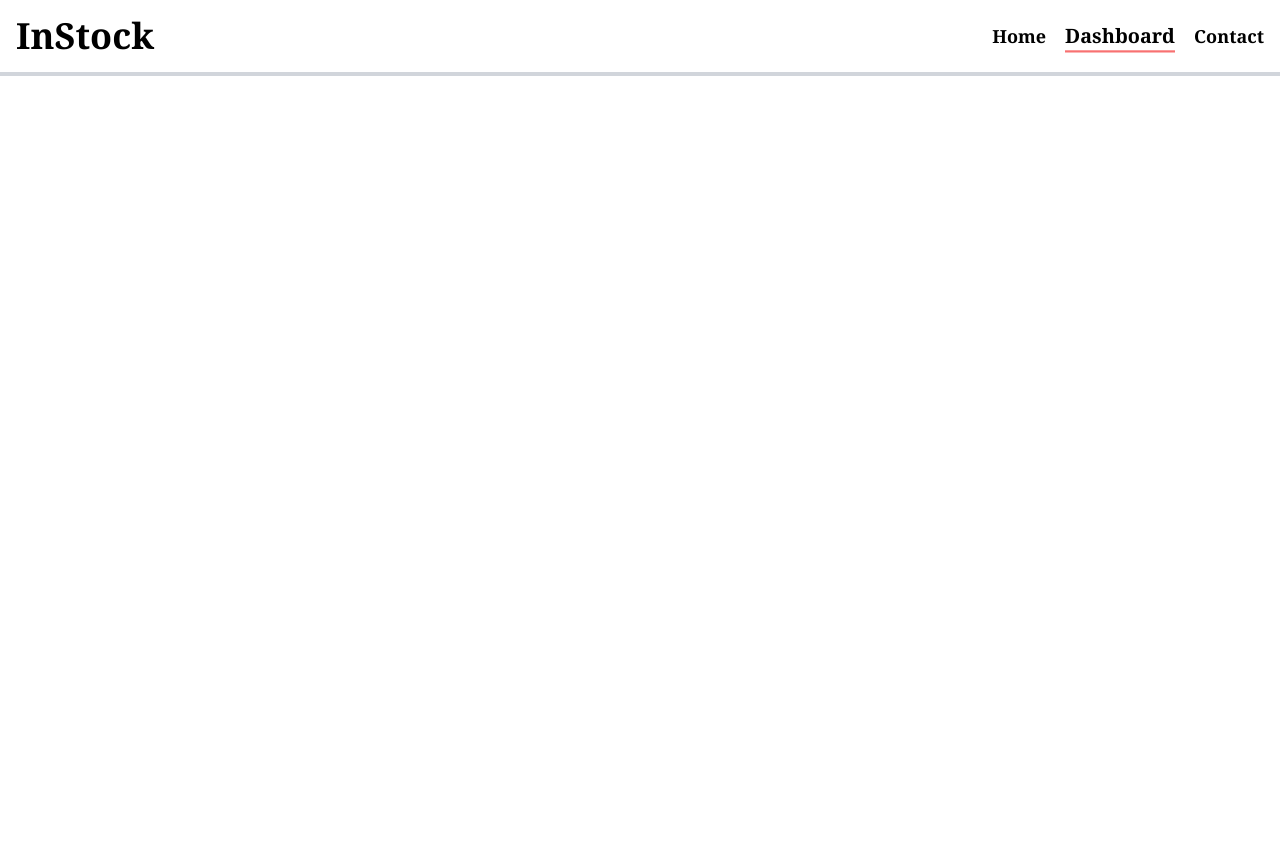
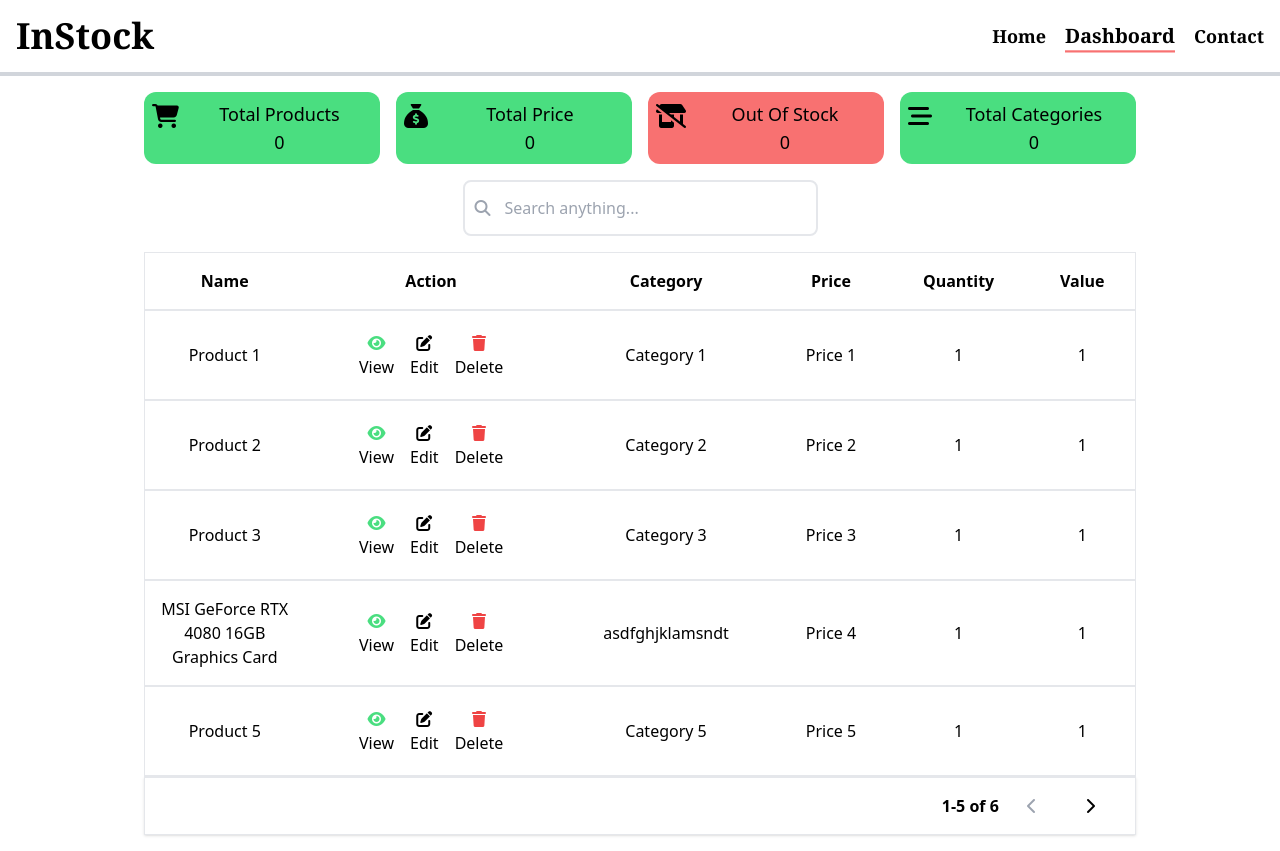
Before and after one commit to Roopaksh1/inventory-app, a React (Vite) app in the folder frontend/: page /dashboard in a window 1280 px wide. Before the commit the page ends 800 px from the top, so only its background shows below. Built offline with nearby package versions, Linux system fonts and the light colour scheme.

Commit message:
Add dashboard page

```diff
--- /dev/null
+++ b/frontend/src/components/SearchBar.jsx
@@ -0,0 +1,25 @@
+import { useRef } from 'react';
+
+const SearchBar = ({ search = '', setSearch }) => {
+  const input = useRef();
+  const handleSearch = () => {
+    setSearch(input.current.value);
+  };
+  return (
+    <div className="relative">
+      <div className="absolute top-4 left-3">
+        <i className="fa fa-search text-gray-400 z-20 hover:text-gray-500"></i>
+      </div>
+      <input
+        type="text"
+        className="h-14 pl-10 pr-20 rounded-lg z-0 focus:shadow focus:outline-none border-2"
+        placeholder="Search anything..."
+        value={search}
+        onInput={handleSearch}
+        ref={input}
+      />
+    </div>
+  );
+};
+
+export default SearchBar;
--- a/frontend/src/index.css
+++ b/frontend/src/index.css
@@ -2,8 +2,15 @@
 @tailwind components;
 @tailwind utilities;
 
-*, *::after, *::before {
+*,
+*::after,
+*::before {
   padding: 0;
   margin: 0;
   box-sizing: border-box;
 }
+
+th,
+td {
+  padding: 1rem;
+}
--- a/frontend/src/pages/Dashboard/Dashboard.jsx
+++ b/frontend/src/pages/Dashboard/Dashboard.jsx
@@ -1,5 +1,106 @@
-const Dashboard = () => {
-  return
-}
+import { useState } from 'react';
+import SearchBar from '../../components/SearchBar';
+import ProductTable from './productTable';
+
+const products = [
+  {
+    id: 1,
+    name: 'Product 1',
+    category: 'Category 1',
+    price: 'Price 1',
+    quantity: '1',
+    value: '1',
+  },
+  {
+    id: 2,
+    name: 'Product 2',
+    category: 'Category 2',
+    price: 'Price 2',
+    quantity: '1',
+    value: '1',
+  },
+  {
+    id: 3,
+    name: 'Product 3',
+    category: 'Category 3',
+    price: 'Price 3',
+    quantity: '1',
+    value: '1',
+  },
+  {
+    id: 4,
+    name: 'MSI GeForce RTX 4080 16GB Graphics Card',
+    category: 'asdfghjklamsndt',
+    price: 'Price 4',
+    quantity: '1',
+    value: '1',
+  },
+  {
+    id: 5,
+    name: 'Product 5',
+    category: 'Category 5',
+    price: 'Price 5',
+    quantity: '1',
+    value: '1',
+  },
+  {
+    id: 6,
+    name: 'Product 6',
+    category: 'Category 6',
+    price: 'Price 6',
+    quantity: '1',
+    value: '1',
+  },
+];
+
+const Dashboard = ({
+  totalProducts = 0,
+  totalPrice = 0,
+  outOfStock = 0,
+  totalCategory = 0,
+}) => {
+  const [productName, setProductName] = useState('');
+
+  return (
+    <main className="flex-grow p-4 flex flex-col items-center gap-4 sm:w-[80%] sm:self-center">
+      <div className="text-lg sm:text-base md:text-lg flex flex-col gap-4 sm:flex-row sm:self-stretch">
+        <div className="flex gap-2 text-center bg-green-400 rounded-xl p-2 sm:flex-grow sm:basis-0">
+          <i className="fa-solid fa-cart-shopping text-2xl"></i>
+          <p className="flex-grow">
+            Total Products
+            <br />
+            {totalProducts}
+          </p>
+        </div>
+        <div className="flex gap-2 text-center bg-green-400 rounded-xl p-2 sm:flex-grow sm:basis-0">
+          <i className="fa-solid fa-sack-dollar text-2xl"></i>
+          <p className="flex-grow">
+            Total Price
+            <br />
+            {totalPrice}
+          </p>
+        </div>
+        <div className="flex gap-2 text-center bg-red-400 rounded-xl p-2 sm:flex-grow sm:basis-0">
+          <i className="fa-solid fa-shop-slash text-2xl"></i>
+          <p className="flex-grow">
+            Out Of Stock
+            <br />
+            {outOfStock}
+          </p>
+        </div>
+        <div className="flex gap-2 text-center bg-green-400 rounded-xl p-2 sm:flex-grow sm:basis-0">
+          <i className="fa-solid fa-bars-staggered text-2xl"></i>
+          <p className="flex-grow">
+            Total Categories
+            <br />
+            {totalCategory}
+          </p>
+        </div>
+      </div>
+      <SearchBar search={productName} setSearch={setProductName} />
+      <ProductTable products={products} query={productName} />
+    </main>
+  );
+};
 
 export default Dashboard;
--- /dev/null
+++ b/frontend/src/pages/Dashboard/Product.jsx
@@ -0,0 +1,50 @@
+const Product = ({ products, limit, search }) => {
+  const getProducts = () => {
+    const allProducts = products.map((p) => {
+      let flag = true;
+      if (search.trimStart() != '') {
+        if (!p.name.match(new RegExp(search, 'i'))) {
+          flag = false;
+        }
+      }
+      return (
+        flag && (
+          <tr key={p.id} className="border-b-2 md:hover:bg-[#f5f5f5]">
+            <td>{p.name}</td>
+            <td>
+              <button
+                data-id={p.id}
+                className="mr-2 md:hover:bg-[#efedf2] md:p-1"
+              >
+                <i className="fa-solid fa-eye text-green-400"></i>
+                <br />
+                View
+              </button>
+              <button
+                data-id={p.id}
+                className="mr-2 md:hover:bg-[#efedf2] md:p-1"
+              >
+                <i className="fa-solid fa-pen-to-square"></i>
+                <br />
+                Edit
+              </button>
+              <button data-id={p.id} className="md:hover:bg-[#efedf2] md:p-1">
+                <i className="fa-solid fa-trash text-red-500"></i>
+                <br />
+                Delete
+              </button>
+            </td>
+            <td>{p.category}</td>
+            <td>{p.price}</td>
+            <td>{p.quantity}</td>
+            <td>{p.value}</td>
+          </tr>
+        )
+      );
+    });
+    return allProducts.slice(limit.start - 1, limit.end);
+  };
+  return getProducts();
+};
+
+export default Product;
--- /dev/null
+++ b/frontend/src/pages/Dashboard/ProductTable.jsx
@@ -0,0 +1,103 @@
+import { useEffect, useRef, useState } from 'react';
+import Product from './Product';
+
+const ProductTable = ({ products, query }) => {
+  const STEP = 5;
+  const initStart = products.length === 0 ? 0 : 1;
+  const initEnd = products.length >= STEP ? STEP : products.length;
+  const [display, setDisplay] = useState({ start: initStart, end: initEnd });
+  const handleBack = () => {
+    if (display.end - STEP <= STEP) {
+      setDisplay((prevState) => {
+        return {
+          start: prevState.start - STEP,
+          end: STEP,
+        };
+      });
+    } else {
+      let temp = STEP;
+      if (STEP > display.end - display.start + 1) {
+        temp = display.end - display.start + 1;
+      }
+      setDisplay((prevState) => {
+        return {
+          start: prevState.start - STEP,
+          end: prevState.end - temp,
+        };
+      });
+    }
+  };
+
+  const handleForward = () => {
+    if (display.end + STEP > products.length) {
+      setDisplay((prevState) => {
+        return {
+          start: prevState.start + STEP,
+          end: products.length,
+        };
+      });
+    } else {
+      setDisplay((prevState) => {
+        return {
+          start: prevState.start + STEP,
+          end: prevState.end + STEP,
+        };
+      });
+    }
+  };
+
+  let buttonBack =
+    display.start === 1 ? (
+      <button disabled onClick={handleBack}>
+        <i className="fa-solid fa-chevron-left mx-6 text-gray-400"></i>
+      </button>
+    ) : (
+      <button onClick={handleBack}>
+        <i className="fa-solid fa-chevron-left mx-6 "></i>
+      </button>
+    );
+  let buttonForward =
+    display.end === products.length ? (
+      <button disabled onClick={handleForward}>
+        <i className="fa-solid fa-chevron-right mx-6 text-gray-400"></i>
+      </button>
+    ) : (
+      <button onClick={handleForward}>
+        <i className="fa-solid fa-chevron-right mx-6 "></i>
+      </button>
+    );
+
+  return (
+    <div className=" max-w-full sm:self-stretch">
+      <div className='overflow-auto flex flex-col'>
+        <table className="shadow border table-fixed min-w-max text-center">
+          <thead className="">
+            <tr className="border-b-2">
+              <th className='w-[10rem]'>Name</th>
+              <th>Action</th>
+              <th>Category</th>
+              <th>Price</th>
+              <th>Quantity</th>
+              <th>Value</th>
+            </tr>
+          </thead>
+          <tbody className="">
+            <Product products={products} limit={display} search={query} />
+          </tbody>
+        </table>
+      </div>
+      <table className="shadow border w-full overflow-auto">
+        <tfoot className="">
+          <tr className="font-bold">
+            <td className=" text-end">
+              {display.start}-{display.end} of {products.length} {buttonBack}
+              {buttonForward}
+            </td>
+          </tr>
+        </tfoot>
+      </table>
+    </div>
+  );
+};
+
+export default ProductTable;
--- a/frontend/src/pages/Home/Home.jsx
+++ b/frontend/src/pages/Home/Home.jsx
@@ -20,7 +20,7 @@ const Home = () => {
         <div className="flex justify-center w-80 md:w-[32rem]">
           <img src={image} alt=" " className="" />
         </div>
-        <button className="md:hidden mt-12 text-xl border border-black rounded-2xl p-2 bg-green-300">
+        <button className="md:hidden mt-8 sm:mt-12 text-xl border border-black rounded-2xl p-2 bg-green-300">
           <NavLink to={'/dashboard'}>Get Started</NavLink>
         </button>
       </main>
```
